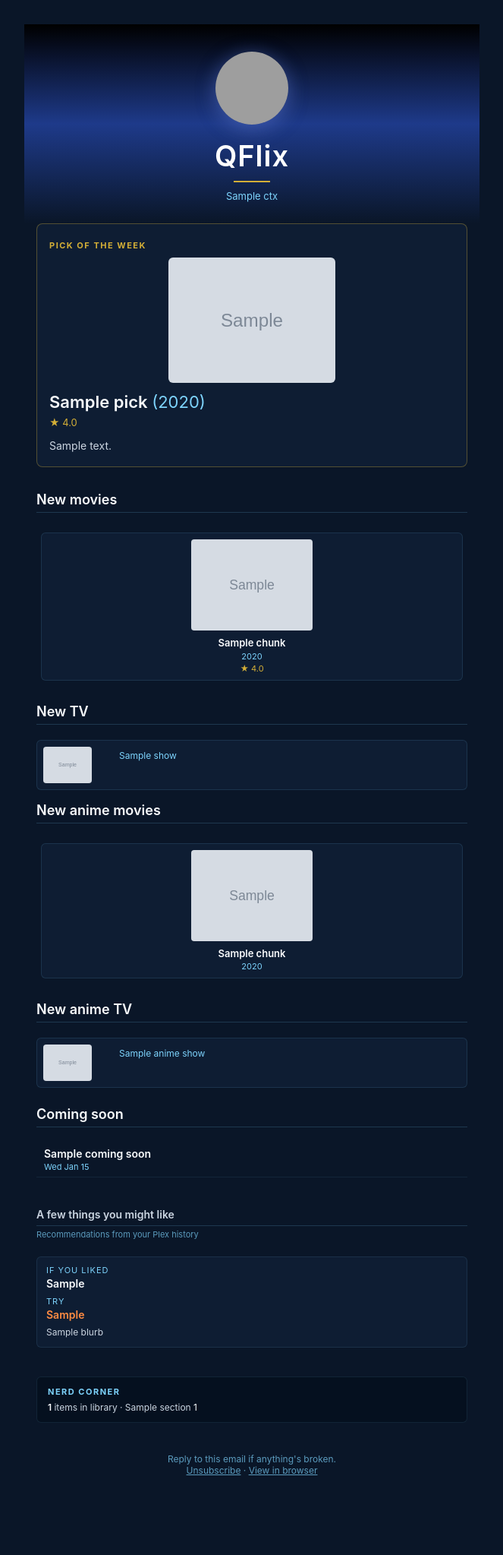
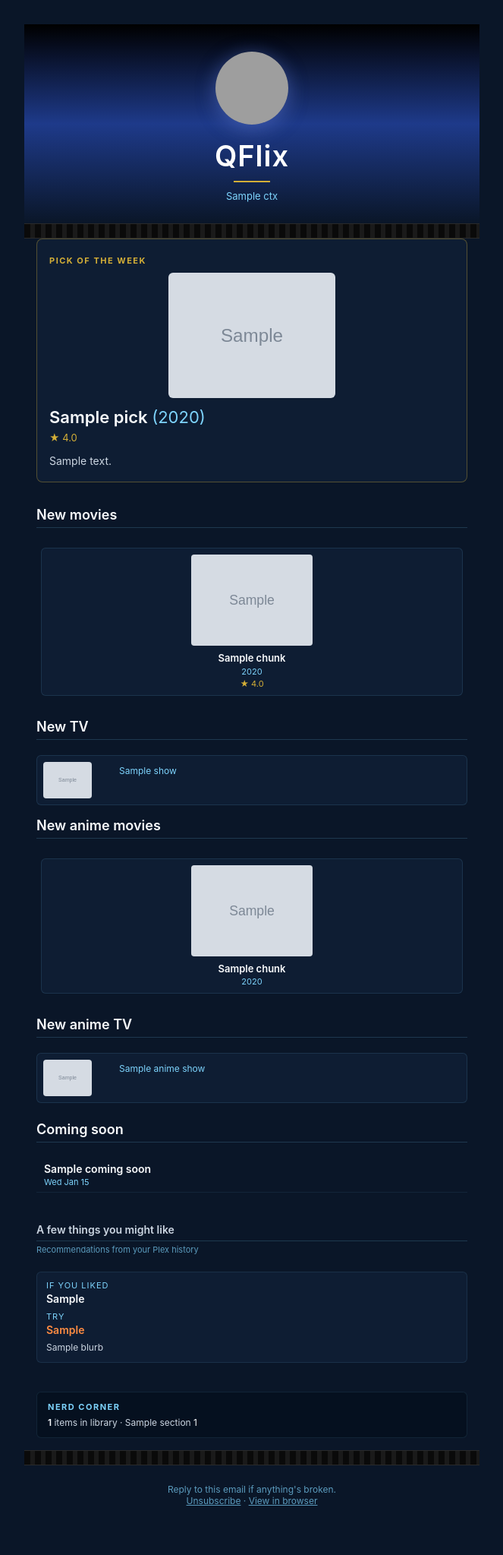
Before and after one commit to Quadstronaut/QFlix, a Python web app: template scripts/qflix-newsletter/qflix_newsletter/templates/weekly.html.j2 in a window 1280 px wide. Shown: the whole page at 76% size, without its empty margins (308-971 px from the left). Before the commit the page ends 1942 px from the top, so only its background shows below. Run offline with Jinja, Linux system fonts and the light colour scheme; the template is opened without the code that fills it: most values are stand-ins (such as "Sample title", 1, 10 or a date in 2020); grey boxes marked "Sample" are stand-in pictures; grey boxes are pictures that could not be loaded.

Commit message:
newsletter filmstrip: repeating-gradient bar above footer + below header

```diff
--- a/scripts/qflix-newsletter/qflix_newsletter/templates/weekly.html.j2
+++ b/scripts/qflix-newsletter/qflix_newsletter/templates/weekly.html.j2
@@ -4,6 +4,11 @@
 <meta charset="UTF-8">
 <meta name="viewport" content="width=device-width, initial-scale=1">
 <title>{{ ctx.subject }}</title>
+{% macro filmstrip() -%}
+<tr><td style="padding:0;">
+  <div style="height:18px;background:repeating-linear-gradient(90deg,#0a0a0a 0,#0a0a0a 8px,#1a1a1a 8px,#1a1a1a 14px);border-top:1px solid #2a2a2a;border-bottom:1px solid #2a2a2a;line-height:0;font-size:0;">&nbsp;</div>
+</td></tr>
+{%- endmacro %}
 </head>
 <body style="margin:0;padding:0;background:#0a1628;font-family:-apple-system,BlinkMacSystemFont,'Segoe UI',Roboto,sans-serif;color:#cbd5e1;">
 <table role="presentation" width="100%" cellspacing="0" cellpadding="0" border="0" style="background:#0a1628;">
@@ -19,6 +24,7 @@
           <div style="font-size:13px;color:#7dd3fc;">{{ ctx.week_label }}</div>
         </div>
       </td></tr>
+      {{ filmstrip() }}
 
       {# Pick of the Week #}
       {% if ctx.pick %}
@@ -212,6 +218,8 @@
       </td></tr>
       {% endif %}
 
+      {{ filmstrip() }}
+
       {# Footer #}
       <tr><td style="padding:24px 16px 32px 16px;text-align:center;">
         <div style="color:#7dd3fc;font-size:12px;opacity:.7;">
```
Also changed, not shown: scripts/qflix-newsletter/tests/test_template_render.py (+7 -0 lines).
